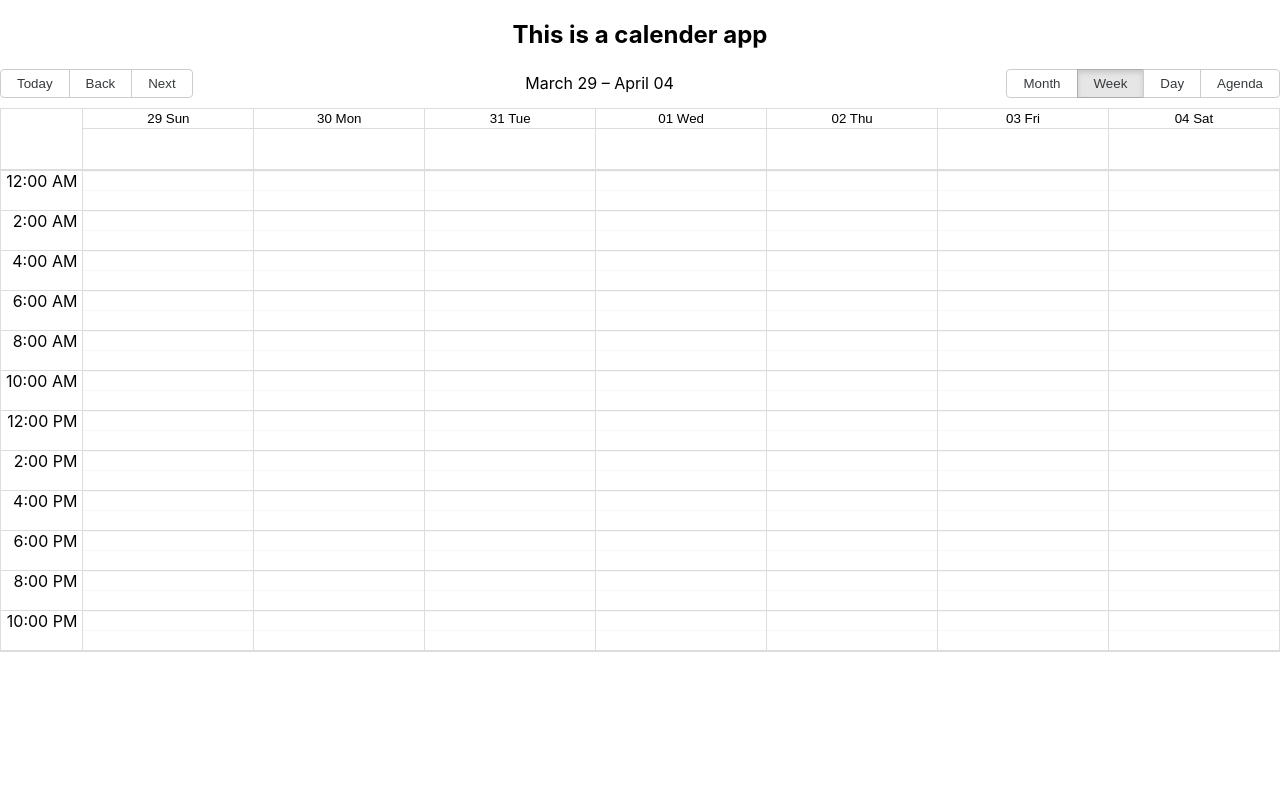
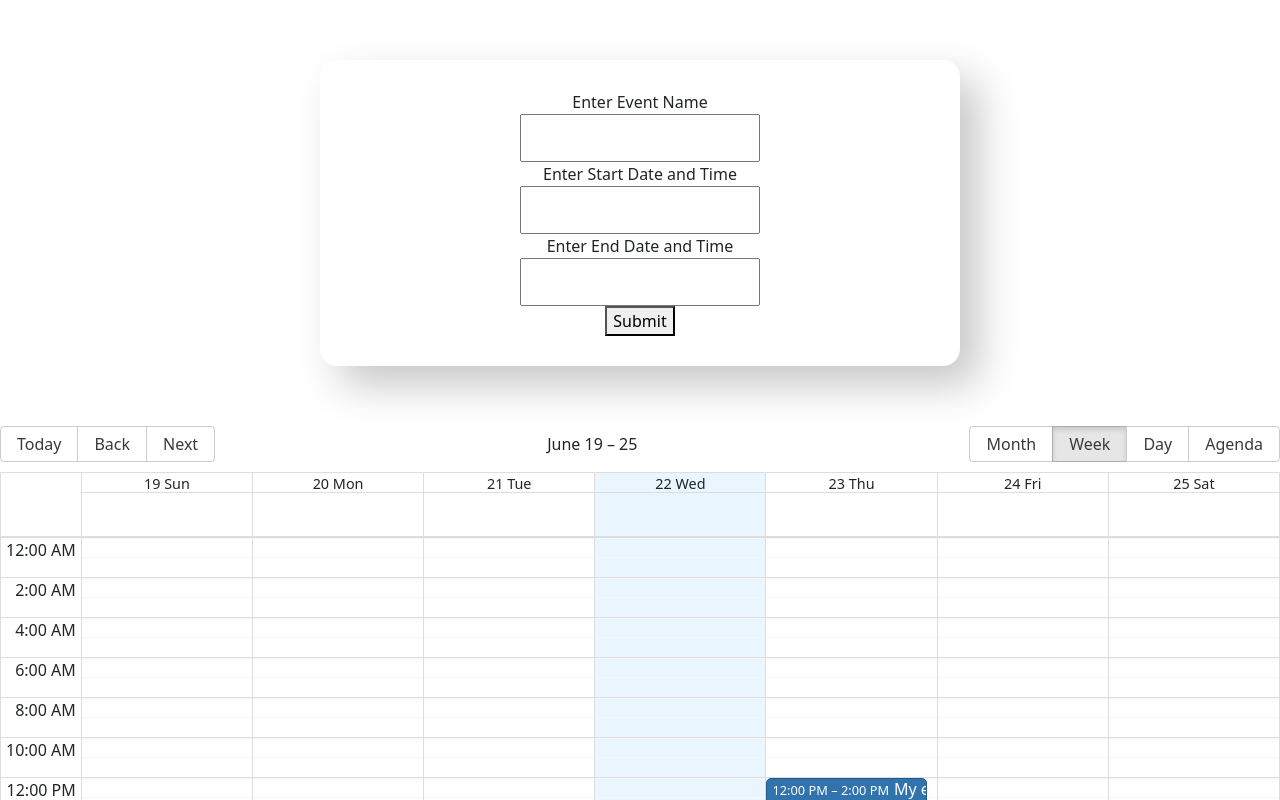
Before and after one commit to TanbirHasan/Event-calendar, a React (Create React App) app: page / in a window 1280 px wide. Shown: the top 800 px of the page. Built offline with nearby package versions, Linux system fonts and the light colour scheme.

Commit message:
Implementing Formik Form

```diff
--- a/package.json
+++ b/package.json
@@ -7,9 +7,11 @@
     "@testing-library/react": "^13.3.0",
     "@testing-library/user-event": "^13.5.0",
     "bootstrap": "^5.1.3",
+    "formik": "^2.2.9",
     "moment": "^2.29.3",
     "react": "^18.2.0",
     "react-big-calendar": "^0.40.2",
+    "react-bootstrap": "^2.4.0",
     "react-dom": "^18.2.0",
     "react-event-calendar": "^0.3.0",
     "react-scripts": "5.0.1",
--- a/src/App.css
+++ b/src/App.css
@@ -1,38 +1,29 @@
-.App {
-  text-align: center;
-}
 
-.App-logo {
-  height: 40vmin;
-  pointer-events: none;
-}
 
-@media (prefers-reduced-motion: no-preference) {
-  .App-logo {
-    animation: App-logo-spin infinite 20s linear;
-  }
-}
-
-.App-header {
-  background-color: #282c34;
-  min-height: 100vh;
+.Form-parent{
   display: flex;
   flex-direction: column;
   align-items: center;
   justify-content: center;
-  font-size: calc(10px + 2vmin);
-  color: white;
+  margin: 60px 0px;
+}
+.form{
+  display: flex;
+  padding: 30px 20px;
+  width: 50%;
+  border-radius: 17px;
+    background: #ffffff;
+    box-shadow: 19px 19px 42px #c7c7c7,
+      -19px -19px 42px #ffffff;
+
+  align-items: center;
+  flex-direction: column;
+  margin: auto;
+
 }
 
-.App-link {
-  color: #61dafb;
+
+.form input{
+   width: 40%;
+   padding: 10px;
 }
-
-@keyframes App-logo-spin {
-  from {
-    transform: rotate(0deg);
-  }
-  to {
-    transform: rotate(360deg);
-  }
-}
--- a/src/App.js
+++ b/src/App.js
@@ -1,11 +1,13 @@
 import logo from './logo.svg';
 import './App.css';
 import CalenderScheduler from './Calender';
+import InputForm from './InputForm';
 
 function App() {
   return (
     <div className="App">
-      <h2>This is a calender app</h2>
+
+      <InputForm/>
       <CalenderScheduler />
     </div>
   );
--- a/src/Calender.js
+++ b/src/Calender.js
@@ -1,47 +1,33 @@
 import React from "react";
-
 
 import { Calendar, momentLocalizer } from "react-big-calendar";
 import moment from "moment";
 import "react-big-calendar/lib/css/react-big-calendar.css";
 //let allViews = Object.keys(Calendar.Views).map((k) => Calendar.Views[k]);
 
-const localizer = momentLocalizer(moment)
-function CalenderScheduler() {
-  const events = [
-    {
-      id: 0,
-      name: "Holiday",
-      description: "this is description",
-      allDay: true,
-      start: new Date("2022-06-22"),
-      end: new Date("2022-06-22"),
-    },
-  ];
-  const event = ({ event }) => {
-    return (
-      <div>
-        {event.name} <br /> <small>{event.description}</small>{" "}
-      </div>
-    );
-  };
+const localizer = momentLocalizer(moment);
+const CalenderScheduler = () => {
+
   return (
     <div className="" style={{ minHeight: 580 }}>
       <Calendar
-        events={events}
+        events={[
+          {
+            title: "My event",
+            allDay: false,
+            start: new Date(2022, 5, 23, 12, 0),
+            end: new Date(2022, 5, 23, 14, 0),
+          },
+        ]}
         defaultView="week"
         localizer={localizer}
         step={60}
         showMultiDayTimes
-        defaultDate={new Date(2015, 3, 1)}
+        defaultDate={new Date()}
         style={{ minHeight: 580 }}
-        components={{
-          event: event,
-        }}
       />
     </div>
   );
-}
-
+};
 
 export default CalenderScheduler;
--- /dev/null
+++ b/src/InputForm.js
@@ -0,0 +1,74 @@
+import React from "react";
+import { Formik } from "formik";
+
+const InputForm = () => (
+  <div className="Form-parent">
+
+    <Formik
+      initialValues={{ eventname: "", StartTime: "" }}
+      validate={(values) => {
+        const errors = {};
+        if (!values.eventname) {
+          errors.email = "Required";
+        } else if (!values.StartTime) {
+          errors.StartTime = "Required";
+        } else if (!values.EndTime) {
+          errors.EndTime = "Required";
+        }
+        return errors;
+      }}
+      onSubmit={(values, { setSubmitting }) => {
+        setTimeout(() => {
+          alert(JSON.stringify(values, null, 2));
+          setSubmitting(false);
+        }, 400);
+      }}
+    >
+      {({
+        values,
+        errors,
+        touched,
+        handleChange,
+        handleBlur,
+        handleSubmit,
+        isSubmitting,
+        /* and other goodies */
+      }) => (
+        <form onSubmit={handleSubmit} className="form">
+          <label>Enter Event Name</label>
+          <input
+            type="text"
+            name="eventname"
+            onChange={handleChange}
+            onBlur={handleBlur}
+            value={values.eventname}
+          />
+          {errors.eventname && touched.eventname && errors.eventname}
+          <label>Enter Start Date and Time</label>
+          <input
+            type="text"
+            name="StartTime"
+            onChange={handleChange}
+            onBlur={handleBlur}
+            value={values.StartTime}
+          />
+          {errors.StartTime && touched.StartTime && errors.StartTime}
+          <label>Enter End Date and Time</label>
+          <input
+            type="text"
+            name="EndTime"
+            onChange={handleChange}
+            onBlur={handleBlur}
+            value={values.EndTime}
+          />
+          {errors.EndTime && touched.EndTime && errors.EndTime}
+          <button type="submit" disabled={isSubmitting}>
+            Submit
+          </button>
+        </form>
+      )}
+    </Formik>
+  </div>
+);
+
+export default InputForm;
--- a/src/index.js
+++ b/src/index.js
@@ -3,6 +3,7 @@ import ReactDOM from 'react-dom/client';
 import './index.css';
 import App from './App';
 import reportWebVitals from './reportWebVitals';
+import "bootstrap/dist/css/bootstrap.min.css";
 
 const root = ReactDOM.createRoot(document.getElementById('root'));
 root.render(
```
Also changed, not shown: src/CalenderDemo.js (deleted, +0 -75 lines), 1 other file (tests, documents, lock files or other folders).
